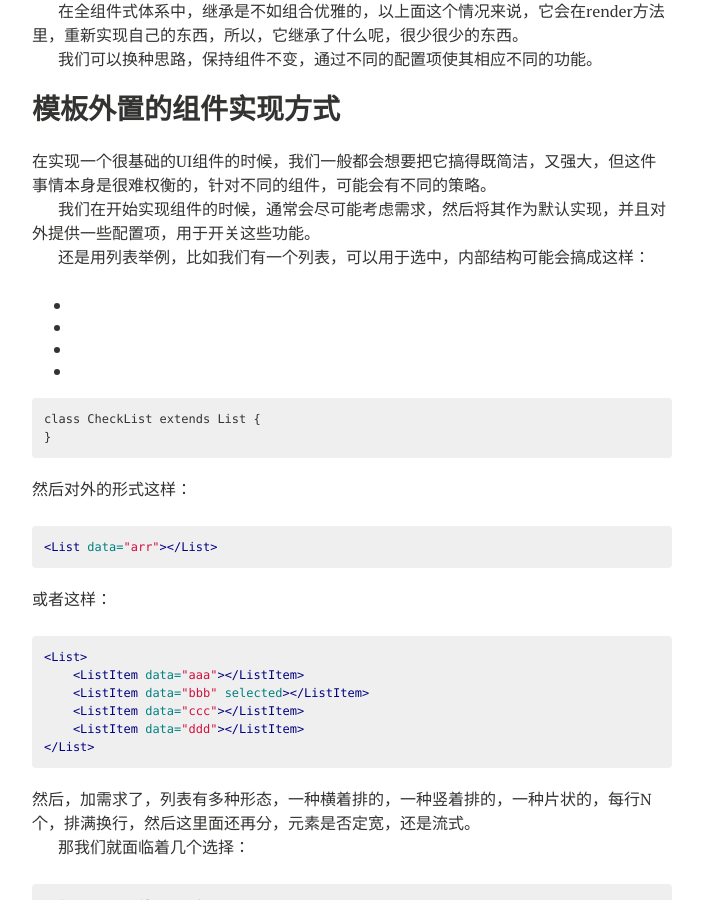
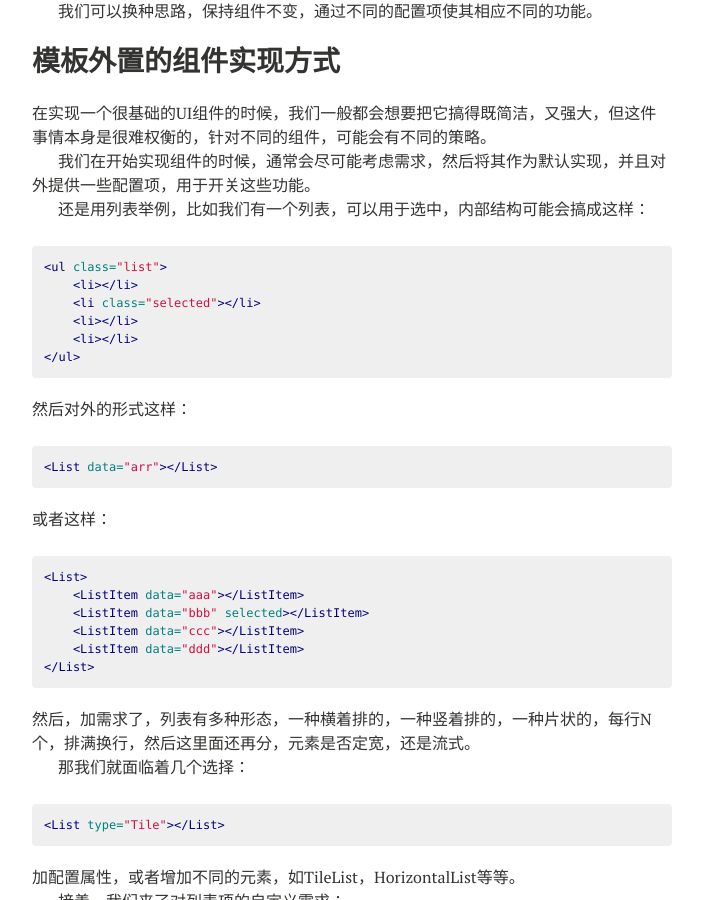
Before and after one commit to jincan39/jincan39.github.io, a Jekyll site: the page built from _posts/2015-10-19-web-application-modularization's-benifit.md, in a window 1280 px wide and 900 px high, scrolled down 5728 px. Shown: the whole window, without its empty margins (288-991 px from the left). Built offline with Jekyll 4.4.1, drawn with Linux system fonts in a browser that asks for light colours; nearby versions of some CDN libraries; comment, search, counter and statistics services are not loaded.

Commit message:
Update 2015-10-19-web-application-modularization's-benifit.md

```diff
--- a/_posts/2015-10-19-web-application-modularization's-benifit.md
+++ b/_posts/2015-10-19-web-application-modularization's-benifit.md
@@ -9,7 +9,6 @@ comments: true
 ---
 {% include _toc.html %}
 
-==
 
 # 1. 基本概念
 ---
@@ -195,7 +194,6 @@ Facebook对此问题提出了更暴力的解决方式，Relay和GraphQL，这两
 {% highlight html %}
 class CheckList extends List {
 }
-
 {% endhighlight %}
 我觉得有必要探讨一下这里这个extends，是不是一定要用这样的方式来实现一个形态类似原组件的新组件？
 
@@ -211,17 +209,13 @@ class CheckList extends List {
 
 还是用列表举例，比如我们有一个列表，可以用于选中，内部结构可能会搞成这样：
 
+{% highlight html %}
 <ul class="list">
     <li></li>
     <li class="selected"></li>
     <li></li>
     <li></li>
 </ul>
-
-{% highlight html %}
-class CheckList extends List {
-}
-
 {% endhighlight %}
 然后对外的形式这样：
 
```
